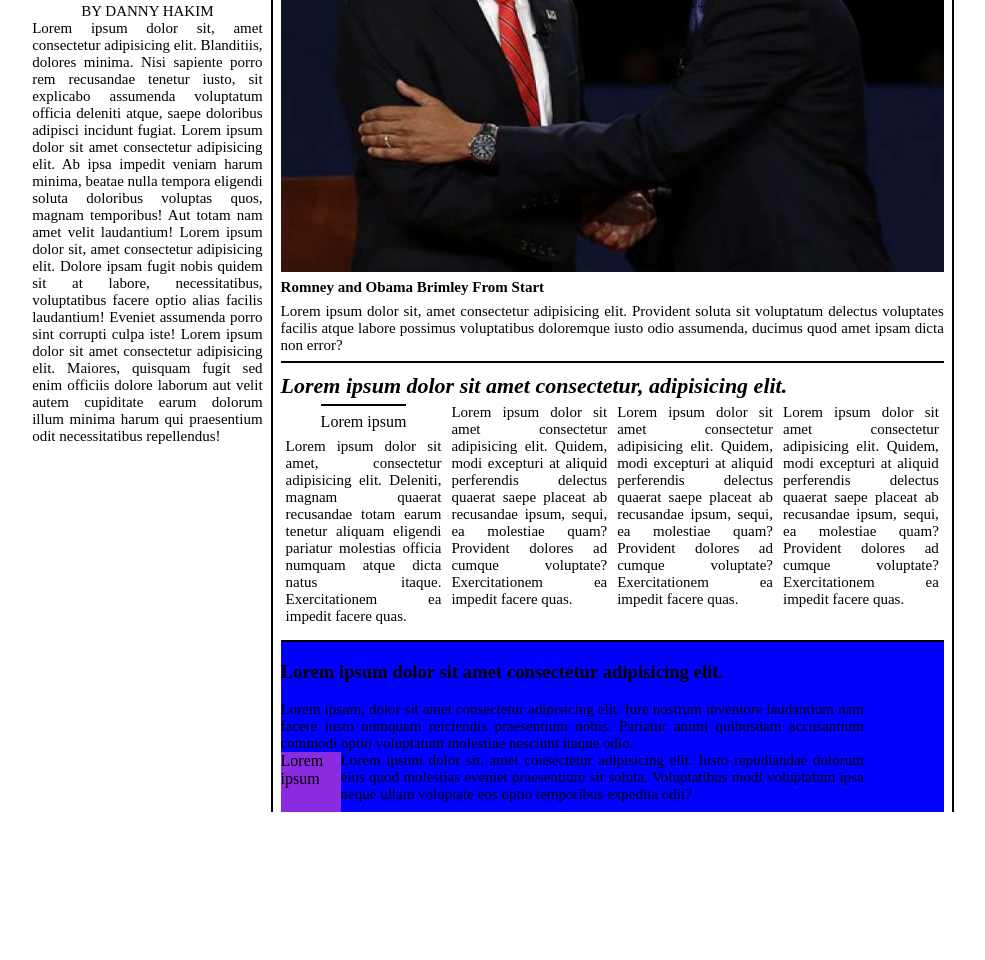
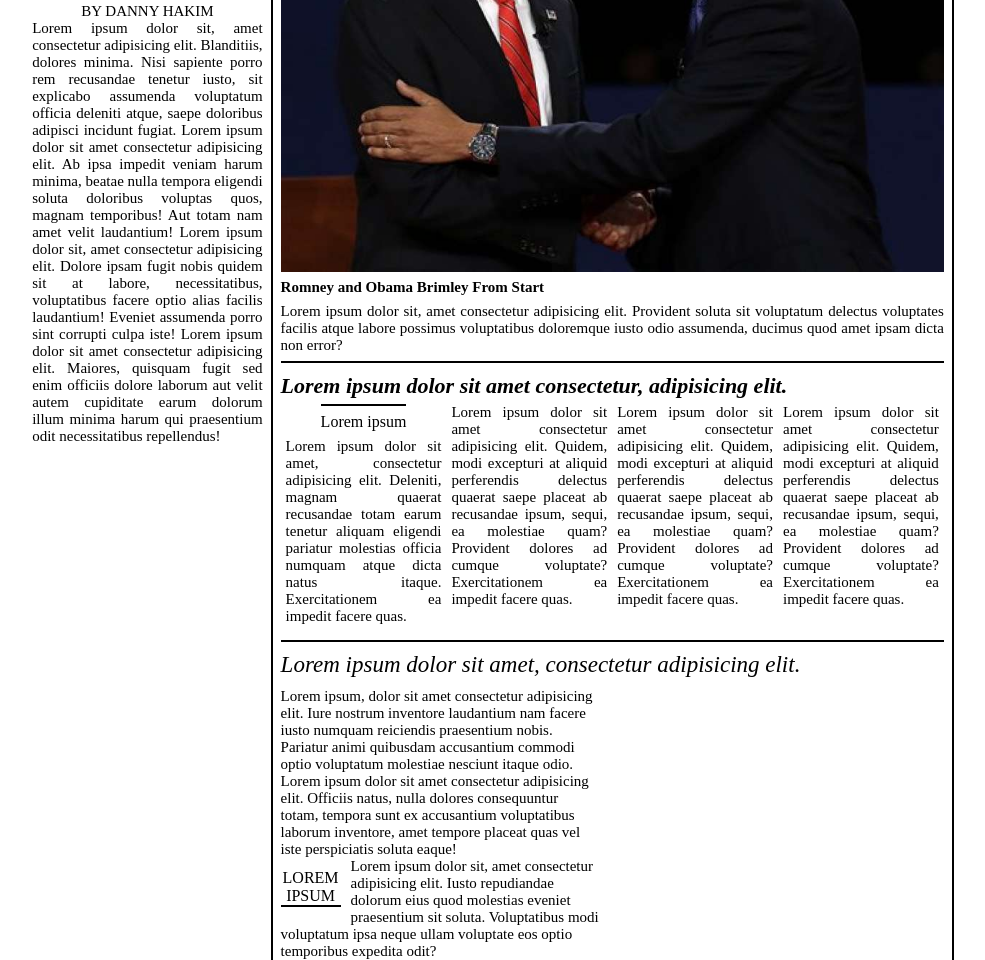
Before and after one commit to PerezCode/layout-exercise, a plain HTML site: page index.html in a window 1280 px wide. Shown: the part 430-1390 px from the top of the page, without its empty margins (147-1132 px from the left). Before the commit the page ends 1242 px from the top, so only its background shows below. Drawn offline with Linux system fonts and the light colour scheme.

Commit message:
Last article done

```diff
--- a/css/styles.css
+++ b/css/styles.css
@@ -139,26 +139,42 @@ main {
   margin: 0 5px;
 }
 
-.columna-derecha article:nth-of-type(3) {
-  background-color: blue;
+.last-article h2 {
+  font-size: 23px;
+  font-weight: 400;
+  font-style: italic;
+  margin: 10px 0;
 }
 
-.ultima-seccion {
-  display: grid;
-  grid-template: 1 / repeat(3, 1fr);
+.last-article .text-and-image {
+  display: flex;
 }
 
-.ultima-seccion .texto{
-  grid-column: 1;
+.last-article .text-and-image .text{
+  width: 48%;
+  margin-right: 10px;
 }
 
-.capital {
+.last-article .text-and-image .text p {
+  text-align: start;
+}
+
+.square {
   width: 60px;
   height: 60px;
+  display: flex;
+  justify-content: center;
+  align-items: center;
+  padding: 0 10px 0 0;
   float: left;
-  background-color: blueviolet;
+  text-transform: uppercase;
+  text-align: center;
 }
 
-.ultima-seccion figure{
-  grid-column: 2 / 6;
+.square span {
+  border-bottom: 2px solid black;
 }
+
+.last-article .text-and-image figure{
+  margin: 0;
+}
--- a/index.html
+++ b/index.html
@@ -53,12 +53,12 @@
           <p>Lorem ipsum dolor sit amet consectetur adipisicing elit. Quidem, modi excepturi at aliquid perferendis delectus quaerat saepe placeat ab recusandae ipsum, sequi, ea molestiae quam? Provident dolores ad cumque voluptate?Exercitationem ea impedit facere quas.</p>
         </div>
       </article>
-      <article>
-        <h3>Lorem ipsum dolor sit amet consectetur adipisicing elit.</h3>
-        <div class="ultima-seccion">
-          <div class="texto">
-            <p>Lorem ipsum, dolor sit amet consectetur adipisicing elit. Iure nostrum inventore laudantium nam facere iusto numquam reiciendis praesentium nobis. Pariatur animi quibusdam accusantium commodi optio voluptatum molestiae nesciunt itaque odio.</p>
-            <div class="capital">
+      <article class="last-article">
+        <h2>Lorem ipsum dolor sit amet, consectetur adipisicing elit.</h2>
+        <div class="text-and-image">
+          <div class="text">
+            <p>Lorem ipsum, dolor sit amet consectetur adipisicing elit. Iure nostrum inventore laudantium nam facere iusto numquam reiciendis praesentium nobis. Pariatur animi quibusdam accusantium commodi optio voluptatum molestiae nesciunt itaque odio. Lorem ipsum dolor sit amet consectetur adipisicing elit. Officiis natus, nulla dolores consequuntur totam, tempora sunt ex accusantium voluptatibus laborum inventore, amet tempore placeat quas vel iste perspiciatis soluta eaque! </p>
+            <div class="square">
               <span>Lorem ipsum</span>
             </div>
             <p>Lorem ipsum dolor sit, amet consectetur adipisicing elit. Iusto repudiandae dolorum eius quod molestias eveniet praesentium sit soluta. Voluptatibus modi voluptatum ipsa neque ullam voluptate eos optio temporibus expedita odit?</p>
```
